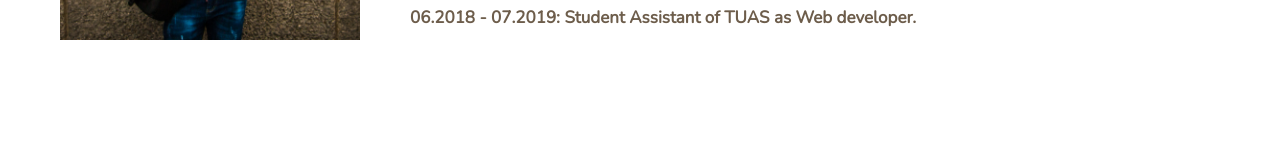
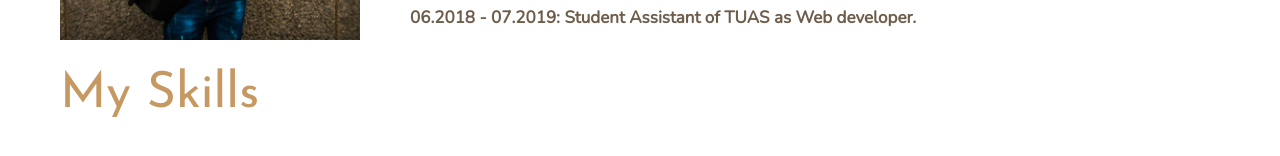
Before and after one commit to vinhphu101195/Phu-Chau-Portfolio-2, a React (Create React App) app: page / in a window 1280 px wide. Shown: the part 900-1056 px from the top of the page. Built offline with nearby package versions, Linux system fonts and the light colour scheme.

Commit message:
start build skills

```diff
--- a/src/App.js
+++ b/src/App.js
@@ -1,6 +1,7 @@
 import React from "react";
 import Header from "./components/headerPage/HeaderPage";
 import Profile from "./components/profile/Profile";
+import Skills from "./components/skills/Skills";
 
 import "./sass/main.scss";
 
@@ -9,6 +10,7 @@ function App() {
     <div className="container">
       <Header></Header>
       <Profile></Profile>
+      <Skills></Skills>
     </div>
   );
 }
--- /dev/null
+++ b/src/components/skills/Skills.js
@@ -0,0 +1,11 @@
+import React from "react";
+
+const Skills = () => {
+  return (
+    <section className="skills">
+      <h2 className="heading-2">My Skills</h2>
+    </section>
+  );
+};
+
+export default Skills;
--- /dev/null
+++ b/src/components/skills/_skills.scss
@@ -0,0 +1,3 @@
+.skills {
+  grid-column: main-start/ col-end 6;
+}
--- a/src/sass/main.scss
+++ b/src/sass/main.scss
@@ -3,3 +3,4 @@
 
 @import "../components/headerPage/home";
 @import "../components/profile/profile";
+@import "../components/skills/skills";
```
